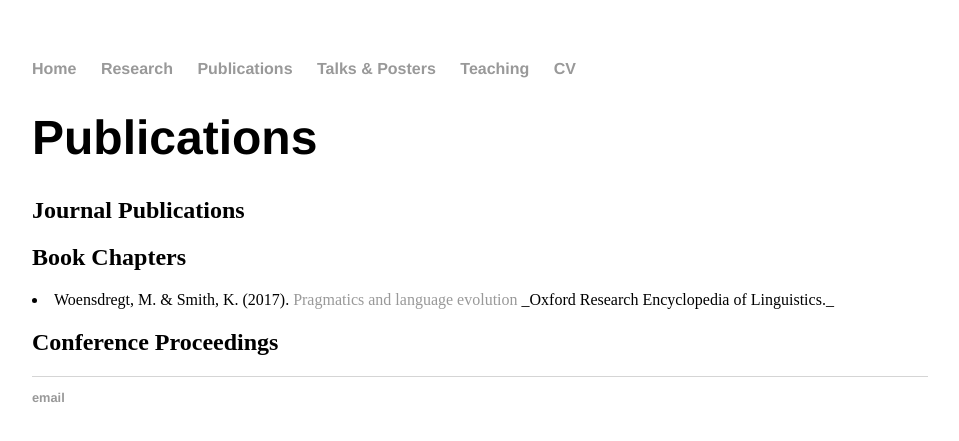
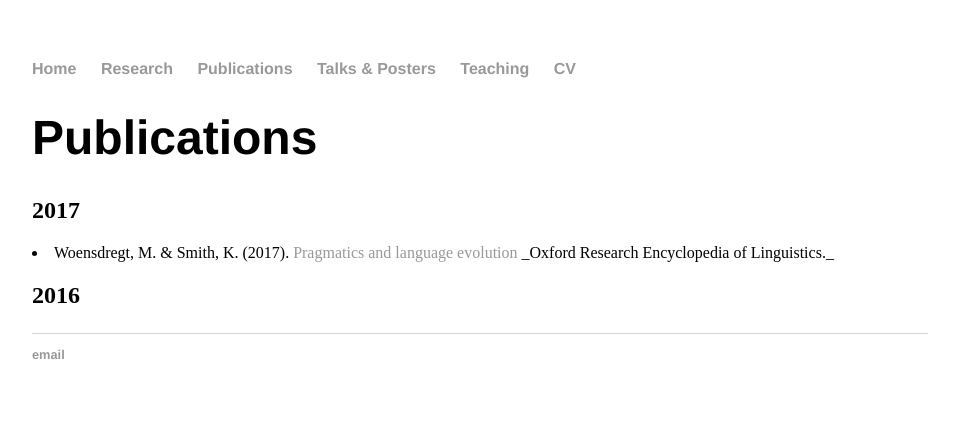
Before and after one commit to marieke-woensdregt/marieke-woensdregt.github.io, a Jekyll site: the page built from publications/index.html, in a window 1280 px wide. Shown: the top 441 px of the page, without its empty margins (160-1119 px from the left). Built offline with Jekyll 4.4.1, drawn with Linux system fonts in a browser that asks for light colours.

Commit message:
Update index.html

```diff
--- a/publications/index.html
+++ b/publications/index.html
@@ -4,12 +4,9 @@ title: Publications
 ---
 <div class="blurb">
 	<h1>Publications</h1>
-
-	<h2> Journal Publications</h2>
-
-	<h2> Book Chapters </h2>
+	<p>
+	<h2> 2017 </h2>
 	<li> Woensdregt, M. & Smith, K. (2017). <a href="http://linguistics.oxfordre.com/view/10.1093/acrefore/9780199384655.001.0001/acrefore-9780199384655-e-321?rskey=qdUoVu&result=6">Pragmatics and language evolution</a> _Oxford Research Encyclopedia of Linguistics._ </li>
-
-	<h2> Conference Proceedings </h2>
-
+	<h2> 2016 </h2>
+	</p>
 </div><!-- /.blurb -->
```
